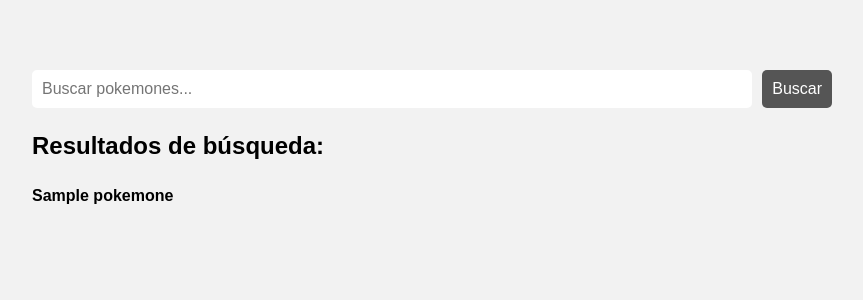
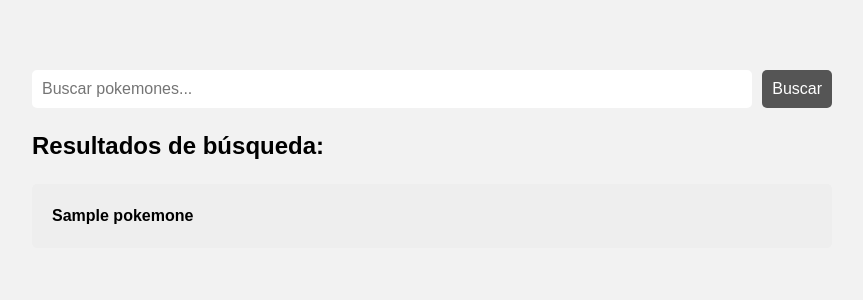
Before and after one commit to jazmindestefano/PokedexPHP, a PHP site: page /dashboard.php in a window 1280 px wide. Shown: the part 54-354 px from the top of the page, without its empty margins (208-1071 px from the left). Run offline with PHP 8.4, Linux system fonts and the light colour scheme; tables that the repository leaves empty or names only in its code hold one stand-in row (values such as "Sample post").

Commit message:
update list pokemons style

```diff
--- a/dashboard.php
+++ b/dashboard.php
@@ -162,7 +162,7 @@ $conn->close();
     <ul>
         <?php
             foreach ($resultado as $element) {
-                echo "<li><a>" . $element['nombre'] . "</a></li>" . "<br/>";
+                echo "<li class='pokemon-list'><a>" . $element['nombre'] .  "</a></li>" . "<br/>";
             }
         ?>
     </ul>
```
